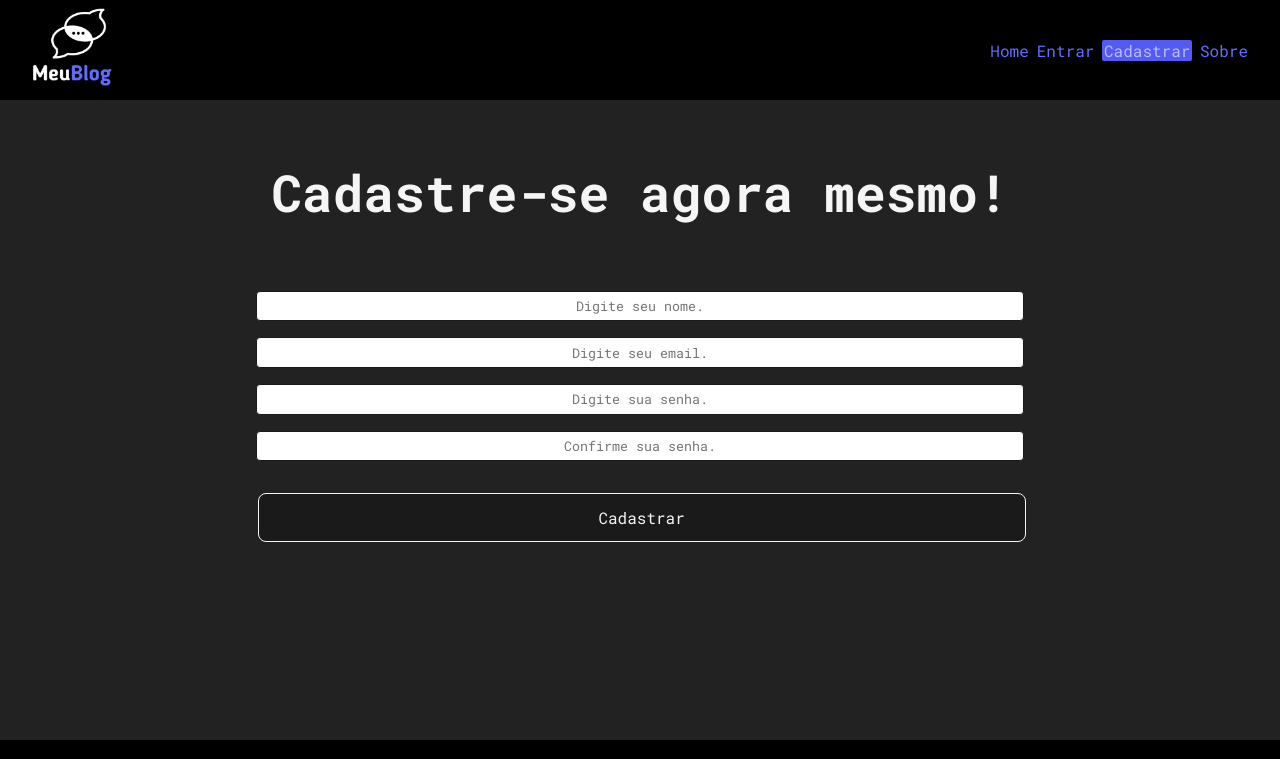
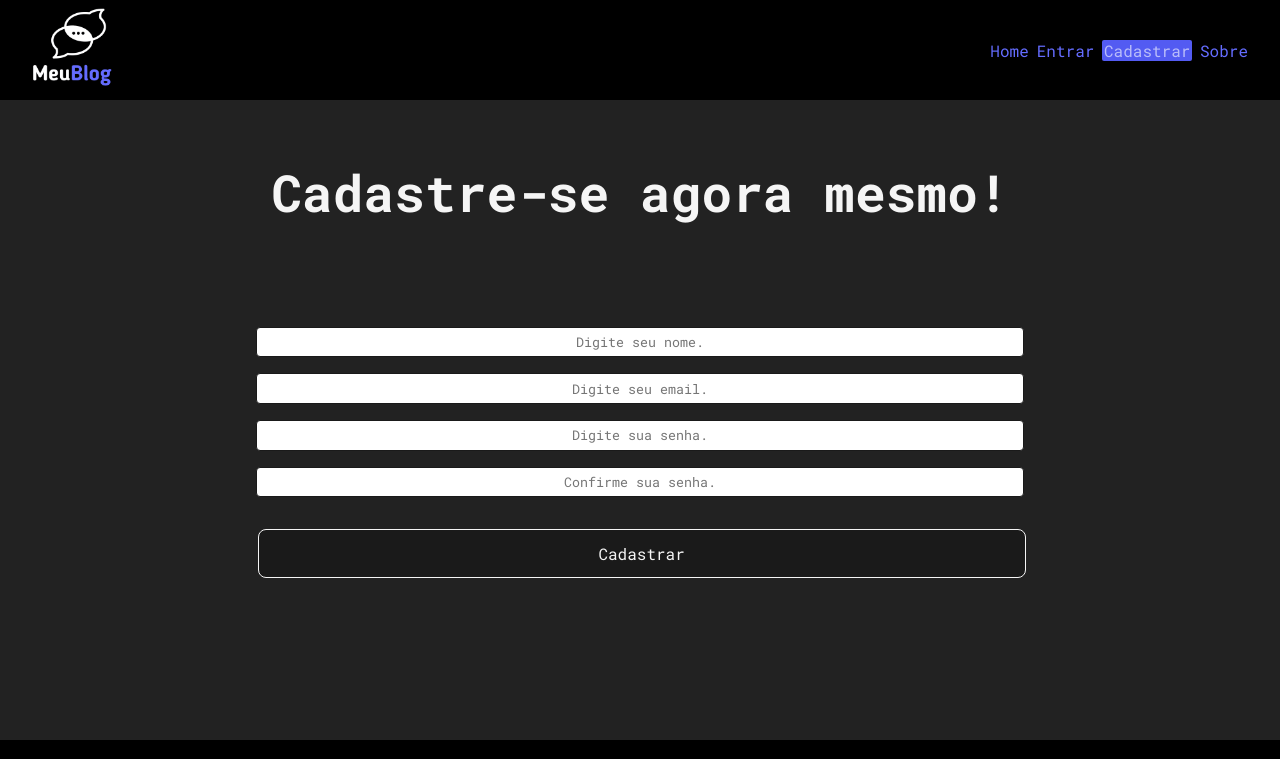
Before and after one commit to alexandreSouza31/Meu_Blog, a React (Vite) app: page /register in a window 1280 px wide. Shown: the top 759 px of the page. Built offline with nearby package versions, Linux system fonts and the light colour scheme.

Commit message:
will adjust height in the page

```diff
--- a/src/pages/Login/Login.css
+++ b/src/pages/Login/Login.css
@@ -3,5 +3,5 @@
     flex-direction: column;
     justify-content: center;
     width: 100%;
-    height: 60vh;
+    min-height: 60vh;
 }
--- a/src/pages/Register/Register.css
+++ b/src/pages/Register/Register.css
@@ -3,7 +3,7 @@
     flex-direction: column;
     justify-content: center;
     width: 100%;
-    height: 60vh;
+    min-height: 60vh;
 }
 
 h1{
```
